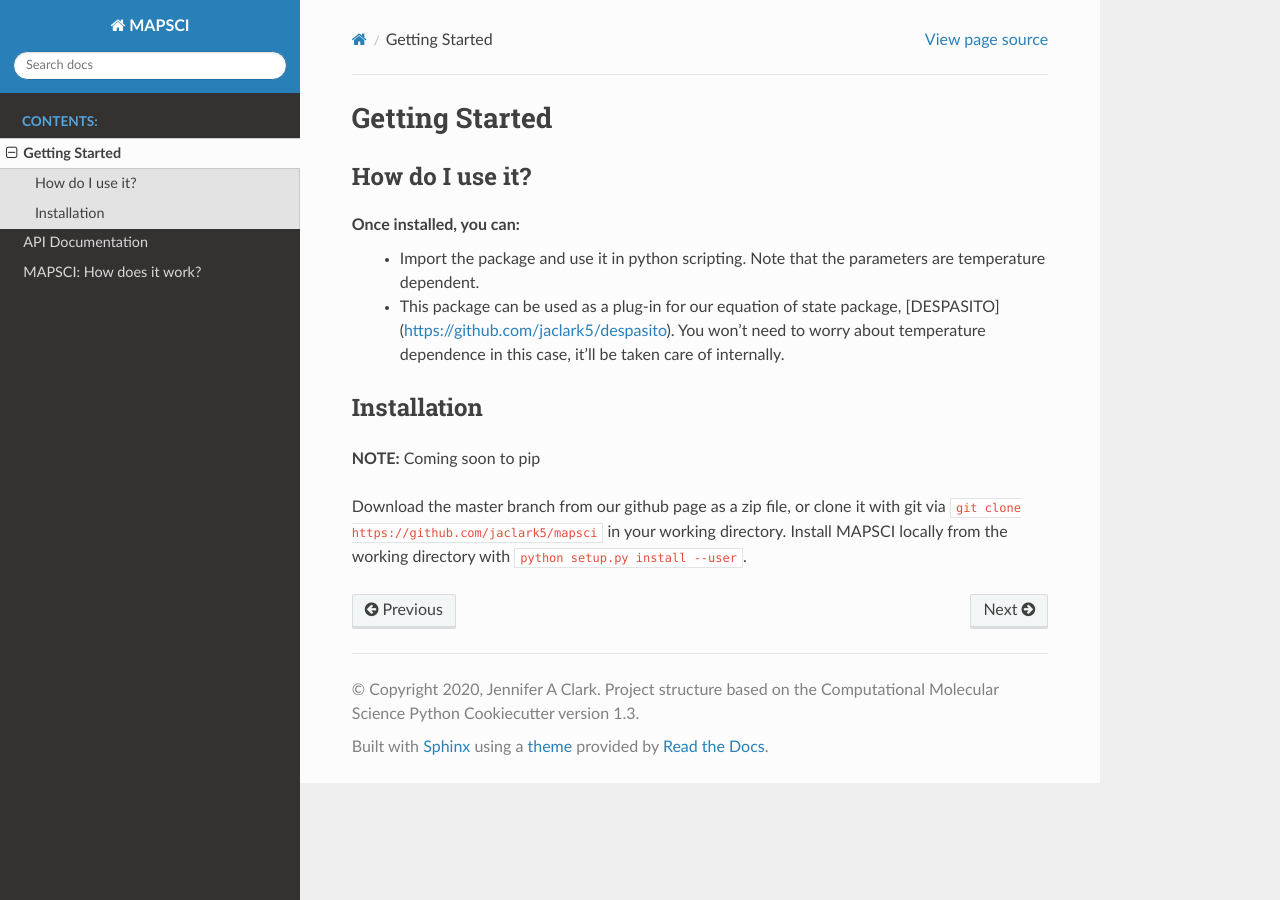
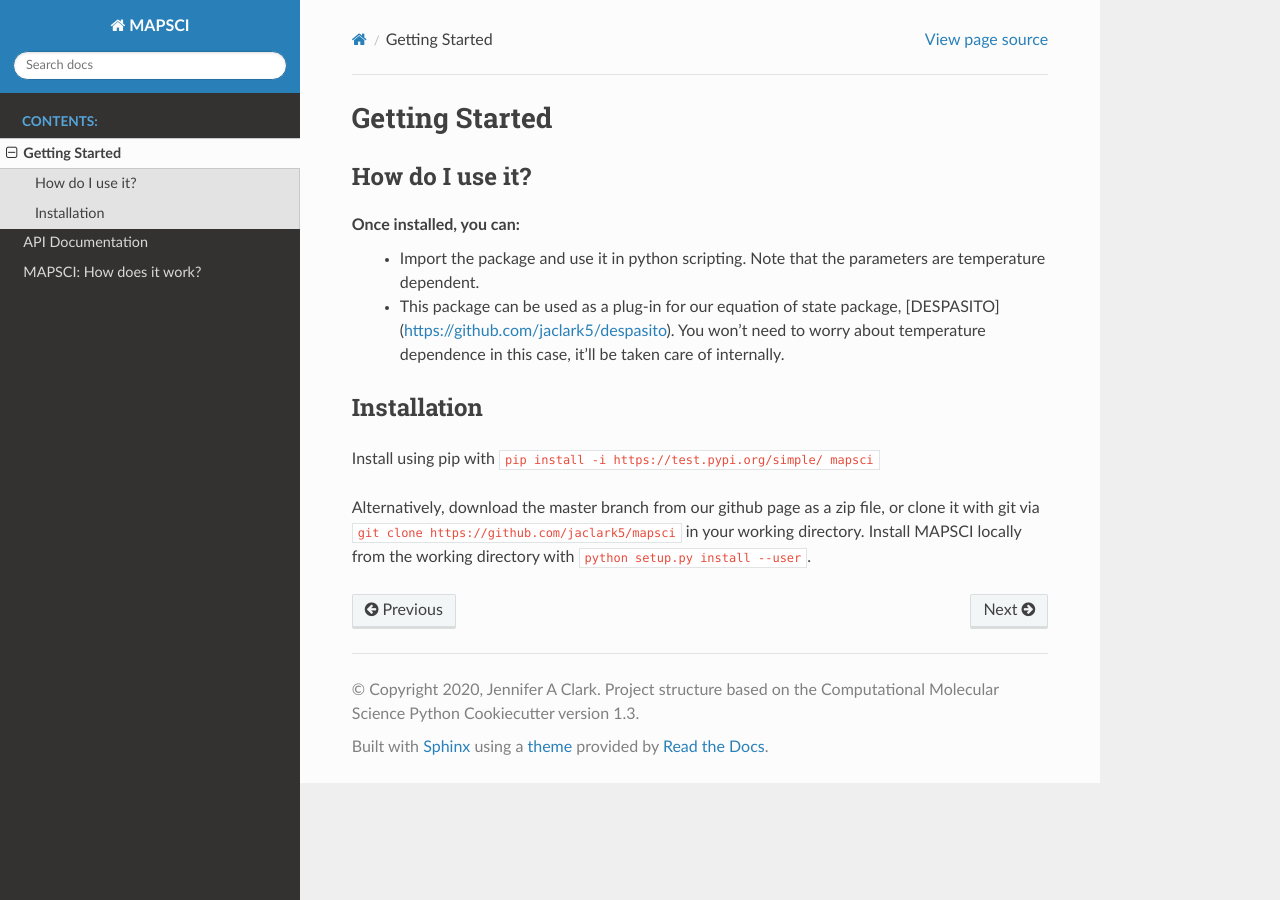
Before and after one commit to jaclark5/mapsci, a Sphinx documentation site: the page built from docs/getting_started.rst, in a window 1280 px wide. Built offline with Sphinx 7.4.7 and the Read the Docs theme 2.0.0, drawn with Linux system fonts in a browser that asks for light colours; the version number could not be read and is left out.

Commit message:
added pip installation instructions

```diff
--- a/docs/getting_started.rst
+++ b/docs/getting_started.rst
@@ -9,6 +9,7 @@ Once installed, you can:
 
 Installation
 ------------
-**NOTE:** Coming soon to pip
 
-Download the master branch from our github page as a zip file, or clone it with git via ``git clone https://github.com/jaclark5/mapsci`` in your working directory. Install MAPSCI locally from the working directory with ``python setup.py install --user``.
+Install using pip with ``pip install -i https://test.pypi.org/simple/ mapsci``
+
+Alternatively, download the master branch from our github page as a zip file, or clone it with git via ``git clone https://github.com/jaclark5/mapsci`` in your working directory. Install MAPSCI locally from the working directory with ``python setup.py install --user``.
```
Also changed, not shown: README.md (+3 -2 lines).
